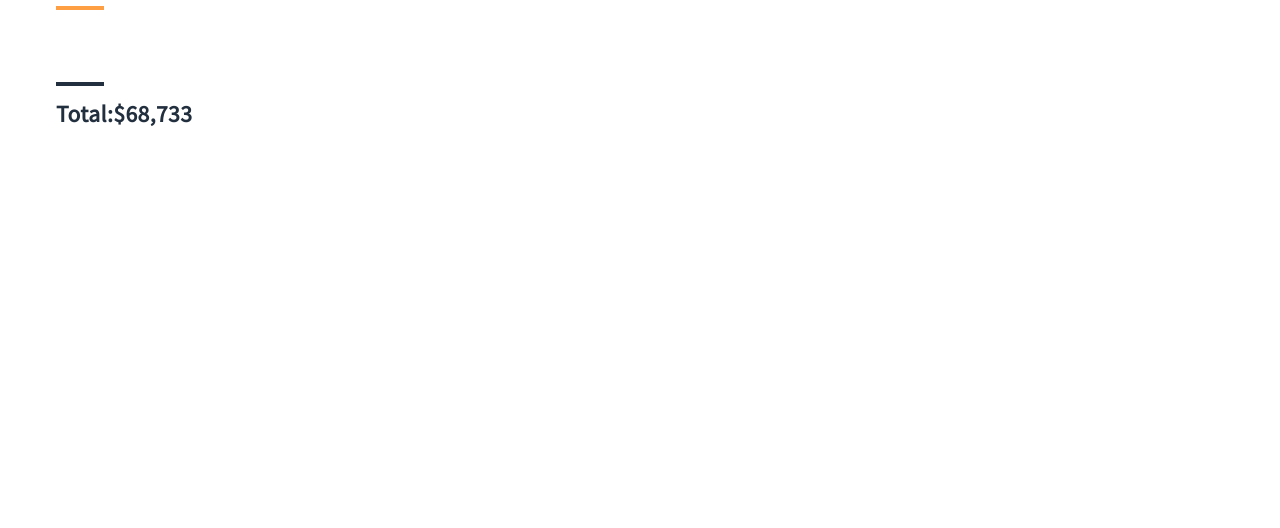
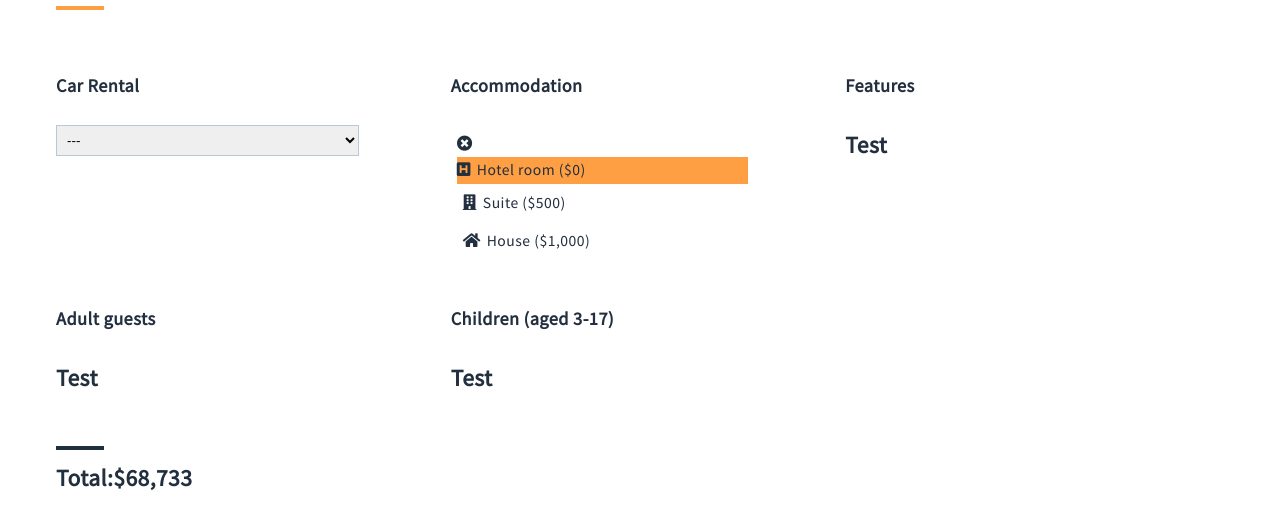
Before and after one commit to kris2485/Project-17-travel-agency, a React app: page /trip/5cc1d10107e2be6064ff9129 in a window 1280 px wide. Shown: the part 1807-2335 px from the top of the page. Before the commit the page ends 2013 px from the top, so only its background shows below. Built offline with nearby package versions, Linux system fonts and the light colour scheme.

Commit message:
Add OrderOptions Components

```diff
--- a/src/components/common/Icon/Icon.js
+++ b/src/components/common/Icon/Icon.js
@@ -1,10 +1,10 @@
 import React from 'react';
 import PropTypes from 'prop-types';
 
-const Icon = props => (<i className={`fas fa-${props.name}`}></i>);
+const Icon = (props) => <i className={`fas fa-${props.name}`}></i>;
 
 Icon.propTypes = {
-  name: PropTypes.string.isRequired,
+  name: PropTypes.string,
 };
 
 export default Icon;
--- a/src/components/features/OrderForm/OrderForm.js
+++ b/src/components/features/OrderForm/OrderForm.js
@@ -3,9 +3,16 @@ import PropTypes from 'prop-types';
 import { Row, Col } from 'react-flexbox-grid';
 // import styles from './OrderForm.scss';
 import OrderSummary from '../OrderSummary/OrderSummary';
+import pricing from '../../../data/pricing.json';
+import OrderOption from '../OrderOption/OrderOption';
 
-const OrderForm = ({ tripCost, options }) => (
+const OrderForm = ({ tripCost, options, setOrderOption }) => (
   <Row>
+    {pricing.map((option) => (
+      <Col md={4} key={option.id}>
+        <OrderOption {...option} currentValue={options[option.id]} setOrderOption={setOrderOption} />
+      </Col>
+    ))}
     <Col xs={12}>
       <OrderSummary tripCost={tripCost} options={options} />
     </Col>
@@ -14,6 +21,7 @@ const OrderForm = ({ tripCost, options }) => (
 OrderForm.propTypes = {
   tripCost: PropTypes.string,
   options: PropTypes.object,
+  setOrderOption: PropTypes.any,
 };
 
 export default OrderForm;
--- a/src/components/features/OrderForm/OrderFormContainer.js
+++ b/src/components/features/OrderForm/OrderFormContainer.js
@@ -1,8 +1,11 @@
 import { connect } from 'react-redux';
 import OrderForm from './OrderForm';
-import { getOrderOptions } from '../../../redux/orderRedux';
+import { getOrderOptions, setOrderOption } from '../../../redux/orderRedux';
 
 const mapStateToProps = (state) => ({
   options: getOrderOptions(state),
 });
-export default connect(mapStateToProps)(OrderForm);
+const mapDispatchToProps = (dispatch) => ({
+  setOrderOption: (option) => dispatch(setOrderOption(option)),
+});
+export default connect(mapStateToProps, mapDispatchToProps)(OrderForm);
--- /dev/null
+++ b/src/components/features/OrderOption/OrderOption.js
@@ -0,0 +1,30 @@
+import React from 'react';
+import PropTypes from 'prop-types';
+
+import styles from './OrderOption.scss';
+import OrderOptionDropdown from './OrderOptionDropdown';
+import OrderOptionIcons from './OrderOptionIcons';
+import OrderOptionCheckboxes from './OrderOptionCheckboxes';
+import OrderOptionNumber from './OrderOptionNumber';
+
+const optionTypes = {
+  dropdown: OrderOptionDropdown,
+  icons: OrderOptionIcons,
+  checkboxes: OrderOptionCheckboxes,
+  number: OrderOptionNumber,
+};
+
+const OrderOption = ({ name, type, id, setOptionValue, ...otherProps }) => {
+  const OptionComponent = optionTypes[type];
+  if (!OptionComponent) {
+    return null;
+  } else {
+    return (
+      <div className={styles.component}>
+        <h3 className={styles.title}>{name}</h3>
+        <OptionComponent {...otherProps} setOptionValue={(value) => setOrderOption({ [id]: value })} />
+      </div>
+    );
+  }
+};
+export default OrderOption;
--- /dev/null
+++ b/src/components/features/OrderOption/OrderOptionCheckboxes.js
@@ -0,0 +1,10 @@
+import React from 'react';
+import PropTypes from 'prop-types';
+
+const OrderOptionCheckboxes = () => (
+  <div>
+    <h1>Test</h1>
+  </div>
+);
+
+export default OrderOptionCheckboxes;
--- /dev/null
+++ b/src/components/features/OrderOption/OrderOptionDropdown.js
@@ -0,0 +1,24 @@
+import React from 'react';
+import PropTypes from 'prop-types';
+
+import styles from './OrderOption.scss';
+import { formatPrice } from '../../../utils/formatPrice';
+
+const OrderOptionDropdown = ({ values, required, currentValue, setOptionValue }) => (
+  <select className={styles.dropdown} value={currentValue} onChange={(event) => setOptionValue(event.currentTarget.value)}>
+    {required ? (
+      ''
+    ) : (
+      <option key='null' value=''>
+        ---
+      </option>
+    )}
+    {values.map((value) => (
+      <option key={value.id} value={value.id}>
+        {value.name} ({formatPrice(value.price)})
+      </option>
+    ))}
+  </select>
+);
+
+export default OrderOptionDropdown;
--- /dev/null
+++ b/src/components/features/OrderOption/OrderOptionIcons.js
@@ -0,0 +1,25 @@
+import React from 'react';
+import PropTypes from 'prop-types';
+import Icon from '../../common/Icon/Icon';
+import styles from './OrderOption.scss';
+import { formatPrice } from '../../../utils/formatPrice';
+
+const OrderOptionIcons = ({ values, required, currentValue, setOptionValue }) => (
+  <div className={styles.icon}>
+    {!required ? (
+      ''
+    ) : (
+      <div value='' onClick={() => setOptionValue('')}>
+        <Icon name={'times-circle'} />
+      </div>
+    )}
+    {values.map((value) => (
+      <div className={value.id == currentValue ? styles.iconActive : styles.icon} key={value.id} onClick={(event) => setOptionValue(event.currentTarget.value.id)}>
+        <Icon name={value.icon} />
+        {value.name} ({formatPrice(value.price)})
+      </div>
+    ))}
+  </div>
+);
+
+export default OrderOptionIcons;
--- /dev/null
+++ b/src/components/features/OrderOption/OrderOptionNumber.js
@@ -0,0 +1,10 @@
+import React from 'react';
+import PropTypes from 'prop-types';
+
+const OrderOptionNumber = () => (
+  <div>
+    <h1>Test</h1>
+  </div>
+);
+
+export default OrderOptionNumber;
```
